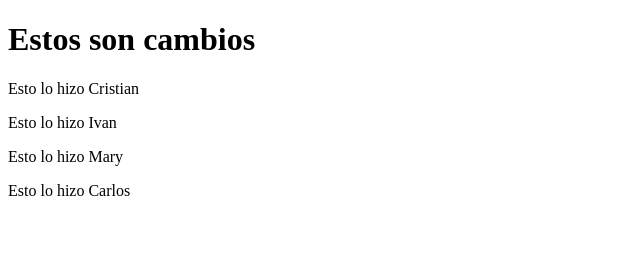
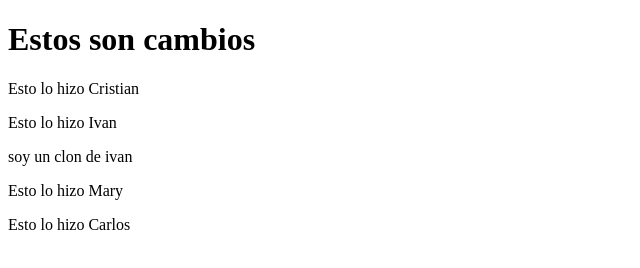
Before and after one commit to icaeth/Primer-Github-Grupo-4, a plain HTML site: page index.html in a window 1280 px wide. Shown: the whole page, without its empty margins (0-640 px from the left). Drawn offline with Linux system fonts and the light colour scheme.

Commit message:
commit ivan

```diff
--- a/index.html
+++ b/index.html
@@ -15,7 +15,7 @@
 
 
     <p>Esto lo hizo Ivan</p>
-
+    <p>soy un clon de ivan</p>
 
     <p>Esto lo hizo Mary</p>
 
```
